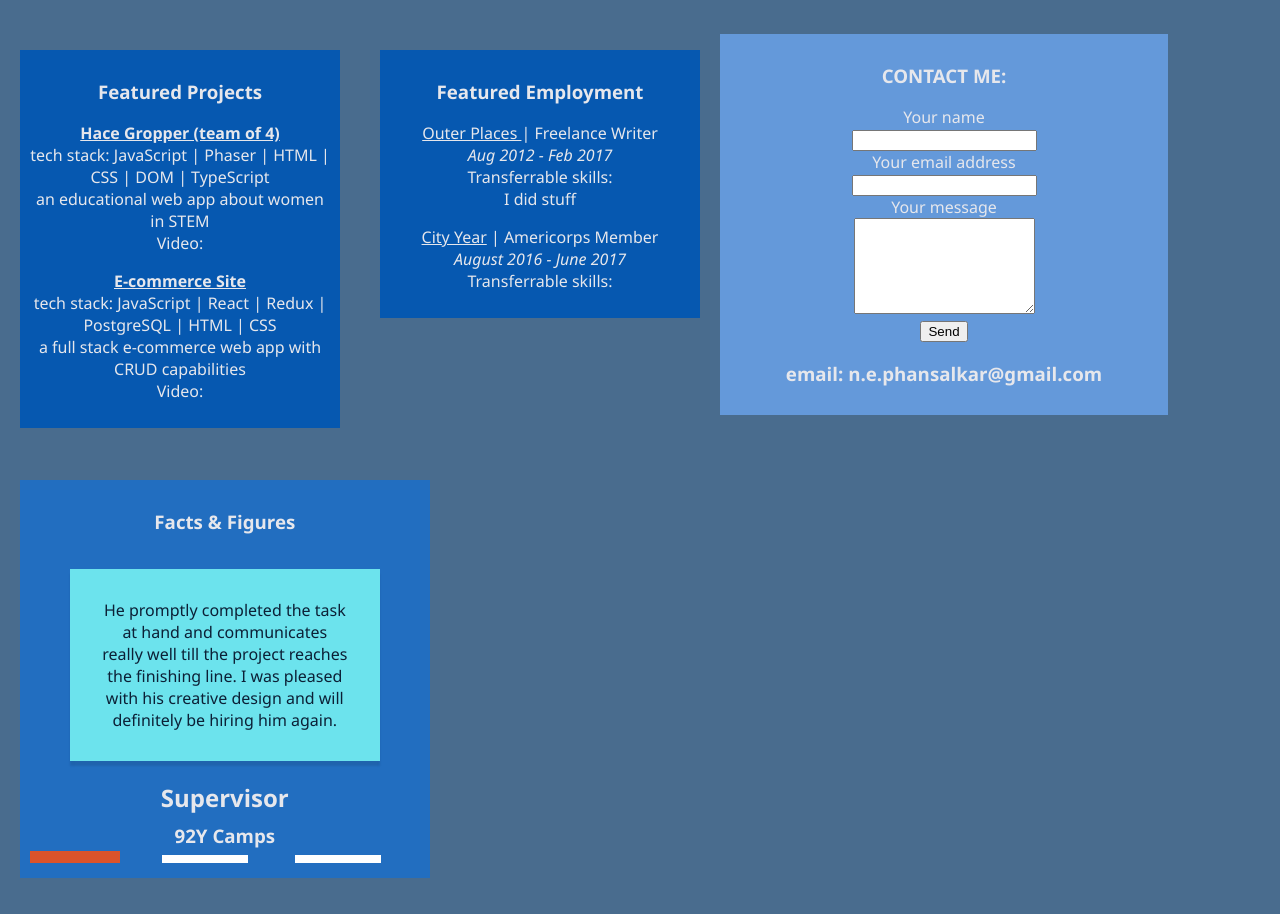
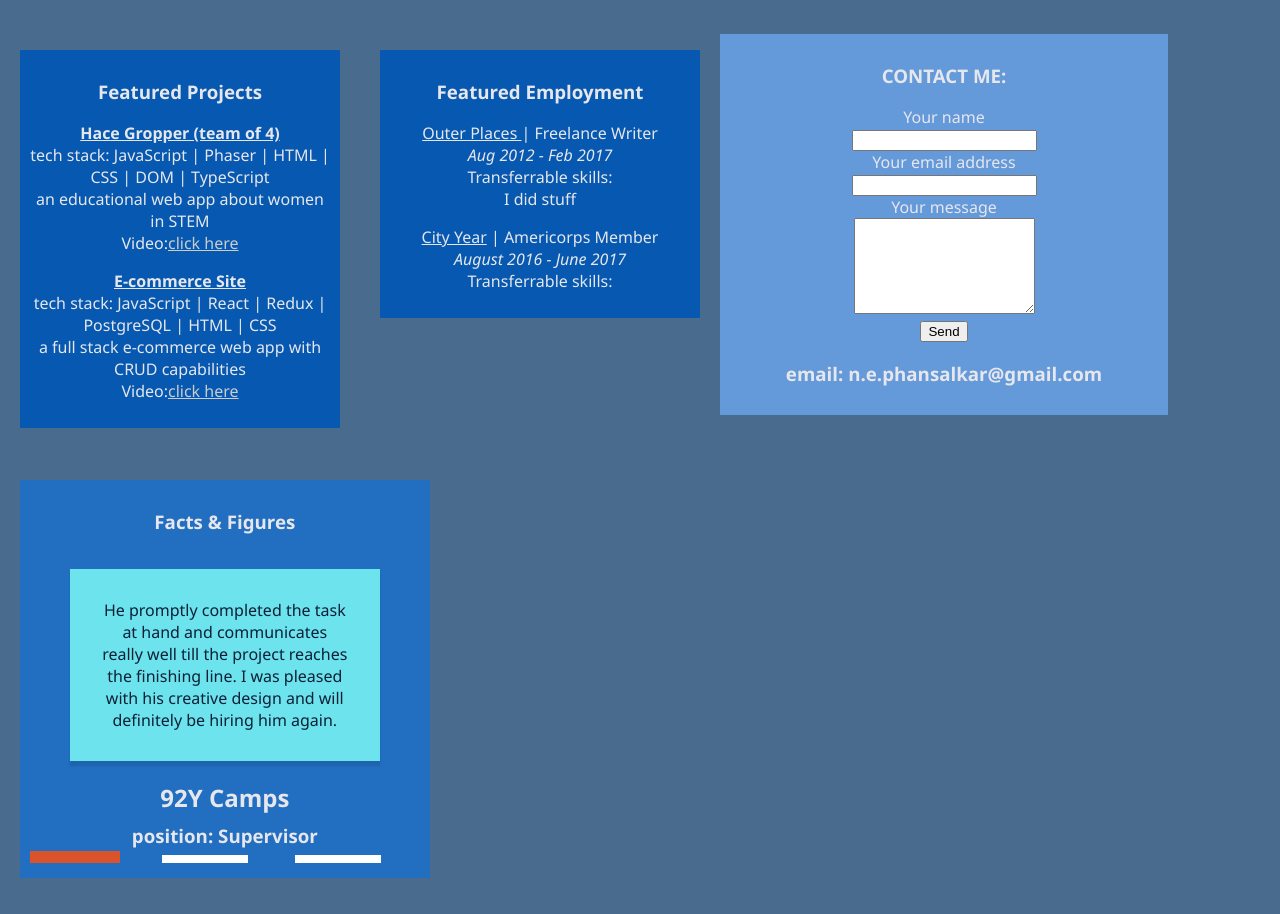
Before and after one commit to L-Phansalkar/personal-site, a React app: page / in a window 1280 px wide. Shown: the part 562-1476 px from the top of the page. Built offline with nearby package versions, Linux system fonts and the light colour scheme.

Commit message:
popups yo

```diff
--- a/src/components/AboutMe.jsx
+++ b/src/components/AboutMe.jsx
@@ -13,7 +13,7 @@ class AboutMe extends Component {
                 <p></p>
                 I am currently looking for full stack and/or backend software engineer opportunities.
                 <p></p>
-                To view my resume, <a href={trm}>click here</a>
+                To view my resume, <a href="javascript:window.open('/images/trmm_68bac5f.jpg','mypopuptitle','width=1100,height=900')">click here</a>
             </div>
             )}
 }
--- a/src/components/FactsNFigures.jsx
+++ b/src/components/FactsNFigures.jsx
@@ -19,24 +19,24 @@ class FactsNFigures extends Component {
     <blockquote>
       He promptly completed the task at hand and communicates really well till the project reaches the finishing line. I was pleased with his creative design and will definitely be hiring him again.
     </blockquote>
-    <h2>Supervisor</h2>
-    <h3>92Y Camps</h3>
+    <h2>92Y Camps</h2>
+    <h3>position: Supervisor</h3>
   </div>
 
   <div class="two slide">
     <blockquote>
  He promptly completed the task at hand and communicates really well till the project reaches the finishing line. I recommend him to anyone who wants their work done professionally. The project.
     </blockquote>
-    <h2>John Doe</h2>
-    <h3>Developer Relations at Woof Studios</h3>
+    <h2></h2>
+    <h3>position:</h3>
   </div>
 
   <div class="three slide">
     <blockquote>
     He promptly completed the task at hand and communicates really well till the project reaches the finishing line. I was pleased with his creative design and will definitely be hiring him again.
     </blockquote>
-    <h2>Steve Stevenson</h2>
-    <h3>CEO Woof Web Design Studios</h3>
+    <h2></h2>
+    <h3>position:</h3>
   </div>
     </div>
  </div>
--- a/src/components/FeatProj.jsx
+++ b/src/components/FeatProj.jsx
@@ -11,7 +11,7 @@ class FeatProj extends Component {
                     <br></br>
                     an educational web app about women in STEM
                     <br></br>
-                    Video:
+                    Video:<a href="javascript:window.open('https://youtu.be/DnS9-V94hpg','mypopuptitle','width=600,height=400')">click here</a>
                 </p>
                 <p className= 'gs'>
                     <b><u>E-commerce Site </u></b>
@@ -20,7 +20,7 @@ class FeatProj extends Component {
                     <br></br>
                     a full stack e-commerce web app with CRUD capabilities
                     <br></br>
-                    Video:
+                    Video:<a href="javascript:window.open('https://youtu.be/iLrIX4BYP6o','mypopuptitle','width=600,height=400')">click here</a>
                 </p>
             </div>
             )}
```
